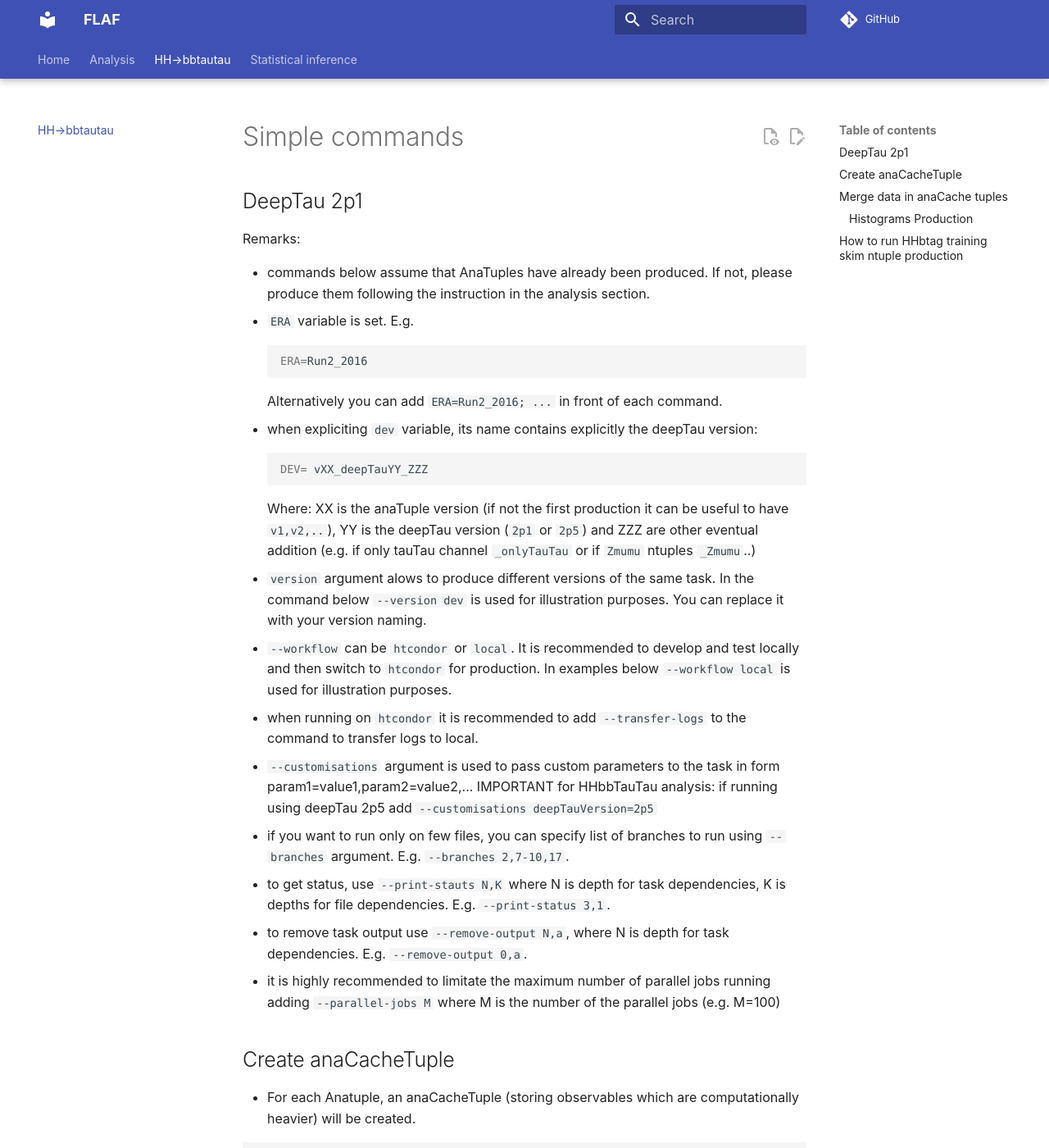
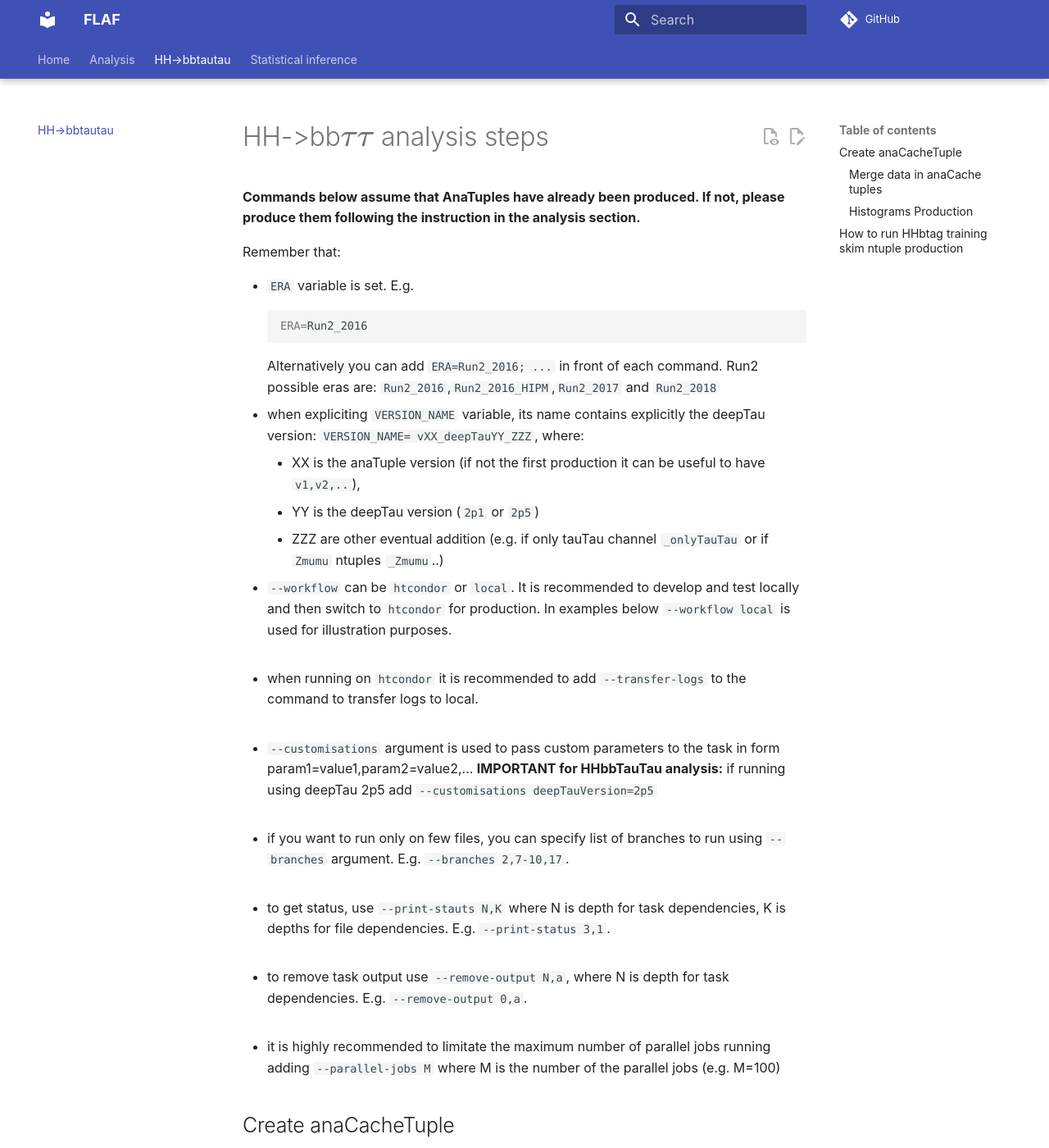
Before and after one commit to cms-flaf/Framework, an MkDocs documentation site: the page built from docs/hh_bbtautau.md, in a window 1280 px wide and 1400 px high. Shown: the whole window at 82% size. Built offline with MkDocs 1.6.1 and Material for MkDocs 9.7.7, drawn with Linux system fonts in a browser that asks for light colours; comment, search, counter and statistics services are not loaded; some of the changed text lies outside the part shown.

Commit message:
updated instructions and xs

````diff
--- a/docs/hh_bbtautau.md
+++ b/docs/hh_bbtautau.md
@@ -1,71 +1,72 @@
-# Simple commands
+# HH->bb$\tau$$\tau$ analysis steps
 
-## DeepTau 2p1
+**Commands below assume that AnaTuples have already been produced. If not, please produce them following the instruction in the analysis section.**
 
-Remarks:
+Remember that:
 
-- commands below assume that AnaTuples have already been produced. If not, please produce them following the instruction in the analysis section.
 - `ERA` variable is set. E.g.
     ```sh
     ERA=Run2_2016
     ```
     Alternatively you can add `ERA=Run2_2016; ...` in front of each command.
-- when expliciting `dev` variable, its name contains explicitly the deepTau version:
-    ```sh
-    DEV= vXX_deepTauYY_ZZZ
-    ```
-    Where: XX is the anaTuple version (if not the first production it can be useful to have `v1,v2,..`), YY is the deepTau version (`2p1` or `2p5`) and ZZZ are other eventual addition (e.g. if only tauTau channel `_onlyTauTau` or if `Zmumu` ntuples `_Zmumu`..)
-
-- `version` argument alows to produce different versions of the same task. In the command below `--version dev` is used for illustration purposes. You can replace it with your version naming.
-- `--workflow` can be `htcondor` or `local`. It is recommended to develop and test locally and then switch to `htcondor` for production. In examples below `--workflow local` is used for illustration purposes.
-- when running on `htcondor` it is recommended to add `--transfer-logs` to the command to transfer logs to local.
+    Run2 possible eras are: `Run2_2016`,`Run2_2016_HIPM`,`Run2_2017` and `Run2_2018`
+    <br/>
+- when expliciting `VERSION_NAME` variable, its name contains explicitly the deepTau version: `VERSION_NAME= vXX_deepTauYY_ZZZ`, where:
+    - XX is the anaTuple version (if not the first production it can be useful to have `v1,v2,..`),
+    - YY is the deepTau version (`2p1` or `2p5`)
+    - ZZZ are other eventual addition (e.g. if only tauTau channel `_onlyTauTau` or if `Zmumu` ntuples `_Zmumu`..)
+    <br/>
+- `--workflow` can be `htcondor` or `local`. It is recommended to develop and test locally and then switch to `htcondor` for production. In examples below `--workflow local` is used for illustration purposes.<br/> <br/>
+- when running on `htcondor` it is recommended to add `--transfer-logs` to the command to transfer logs to local.<br/> <br/>
 - `--customisations` argument is used to pass custom parameters to the task in form param1=value1,param2=value2,...
-    IMPORTANT for HHbbTauTau analysis: if running using deepTau 2p5 add `--customisations deepTauVersion=2p5`
-- if you want to run only on few files, you can specify list of branches to run using `--branches` argument. E.g. `--branches 2,7-10,17`.
-- to get status, use `--print-stauts N,K` where N is depth for task dependencies, K is depths for file dependencies. E.g. `--print-status 3,1`.
-- to remove task output use `--remove-output N,a`, where N is depth for task dependencies. E.g. `--remove-output 0,a`.
+    **IMPORTANT for HHbbTauTau analysis:** if running using deepTau 2p5 add `--customisations deepTauVersion=2p5`<br/> <br/>
+- if you want to run only on few files, you can specify list of branches to run using `--branches` argument. E.g. `--branches 2,7-10,17`.<br/> <br/>
+- to get status, use `--print-stauts N,K` where N is depth for task dependencies, K is depths for file dependencies. E.g. `--print-status 3,1`.<br/> <br/>
+- to remove task output use `--remove-output N,a`, where N is depth for task dependencies. E.g. `--remove-output 0,a`.<br/> <br/>
 - it is highly recommended to limitate the maximum number of parallel jobs running adding `--parallel-jobs M` where M is the number of the parallel jobs (e.g. M=100)
 
 ## Create anaCacheTuple
 
-- For each Anatuple, an anaCacheTuple (storing observables which are computationally heavier) will be created.
+For each Anatuple, an anaCacheTuple (storing observables which are computationally heavier) will be created.
 
 ```sh
-law run AnaCacheTupleTask --period ${ERA} --version ${DEV}
+law run AnaCacheTupleTask --period ${ERA} --version ${VERSION_NAME}
 ```
-- note: at the `AnaCacheTupleTask` stage, the addition of customisation for specifying the version is still needed. For the other tasks, it won't be needed anymore.
+**Note**: at the `AnaCacheTupleTask` stage, the addition of customisation for specifying the version is still needed. For the other tasks, it won't be needed anymore.
 
 
-## Merge data in anaCache tuples
+#### Merge data in anaCache tuples
 
 ```sh
-law run DataCacheMergeTask --period ${ERA} --version ${DEV}
+law run DataCacheMergeTask --period ${ERA} --version ${VERSION_NAME}
 ```
 
 
 ### Histograms Production
 
-- This has to be run after AnaTupleTask but NOT NECESSAIRLY after AnaCacheTupleTask, if the variable to plot is not stored inside AnaCacheTuples.
-- These task will produce histograms with observables that need to be specified inside the `Analysis/tasks.py` file, specifically inside the `vars_to_plot` list.
-- The tasks to run are the following:
+This has to be run after AnaTupleTask but **not necessairly** after AnaCacheTupleTask, if the variable to plot is not stored inside AnaCacheTuples.
 
-    1. `HistProducerFileTask`: for each AnaTuple an histogram of the corresponding variable will be created.
+These task will produce histograms with observables that need to be specified inside the `Analysis/tasks.py` file, specifically inside the `vars_to_plot` list.
+
+The tasks to run are the following:
+
+1. `HistProducerFileTask`: for each AnaTuple an histogram of the corresponding variable will be created.
     ```sh
-    law run HistProducerFileTask --period $ERA --version ${DEV}
+    law run HistProducerFileTask --period $ERA --version ${VERSION_NAME}
     ```
-    1. `HistProducerSampleTask`: all the histogram belonging to a specific sample will be merged in one histogram.
+1. `HistProducerSampleTask`: all the histogram belonging to a specific sample will be merged in one histogram.
     ```sh
-    law run HistProducerSampleTask --period $ERA --version ${DEV}
+    law run HistProducerSampleTask --period $ERA --version ${VERSION_NAME}
     ```
-    1. `MergeTask`: all the histogram will be merged from samples to only one histograms under the folder `${HISTOGRAMS}/all_histograms/` to a specific sample will be merged in one histogram. At this stage, for each norm/shape uncertainty (+ central scenario) will be created one histogram.
+1. `MergeTask`: all the histogram will be merged from samples to only one histograms under the folder `${HISTOGRAMS}/all_histograms/` to a specific sample will be merged in one histogram. At this stage, for each norm/shape uncertainty (+ central scenario) will be created one histogram.
     ```sh
-    law run MergeTask --period $ERA --version ${DEV}
+    law run MergeTask --period $ERA --version ${VERSION_NAME}
     ```
     Each histograms will be named as: `all_histograms_UNCERTAINTY.root` where uncertainty can be [Central, TauES_DM0, ecc....]
 
-    1. `HaddMergedTask`: all the merged histograms (produced separately for each uncertainty) will be merged in only one file.
+1. `HaddMergedTask`: all the merged histograms (produced separately for each uncertainty) will be merged in only one file.
     ```sh
-    law run HaddMergedTask --period $ERA --version ${DEV}
+    law run HaddMergedTask --period $ERA --version ${VERSION_NAME}
     ```
     Tip: It's very fast so it can be convenient to run this task in local.
     The final histogram will be named as: `all_histograms_Hadded.root`
````
Also changed, not shown: docs/analysis.md (+9 -0 lines), docs/index.md (+4 -0 lines), 1 other file.
